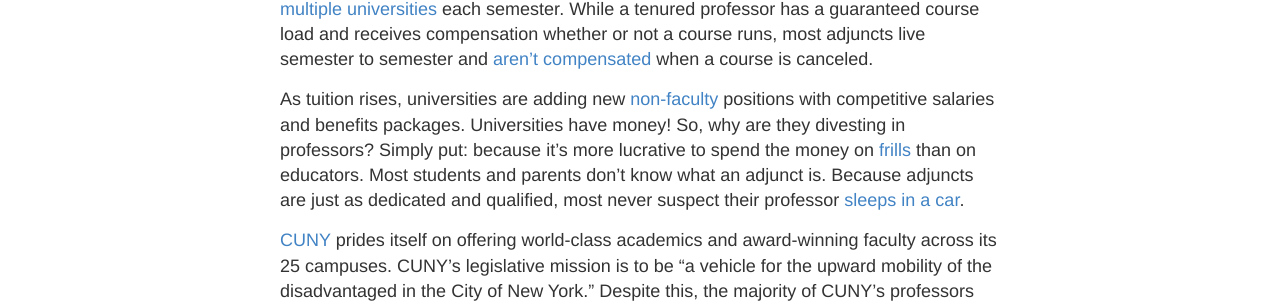
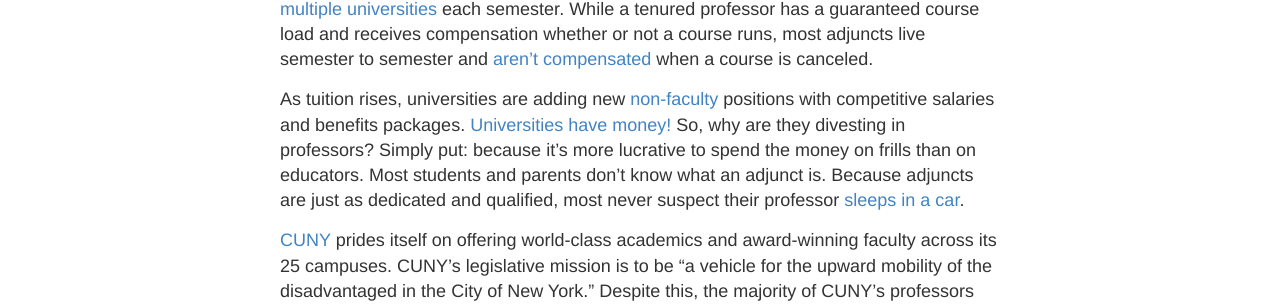
Before and after one commit to adjunctsarepeople/adjunctsarepeople.github.io, a Jekyll site: the page built from _posts/2014-3-3-Hello-World.md, in a window 1280 px wide. Shown: the part 449-756 px from the top of the page. Built offline with Jekyll 4.4.1, drawn with Linux system fonts in a browser that asks for light colours.

```diff
--- a/_posts/2014-3-3-Hello-World.md
+++ b/_posts/2014-3-3-Hello-World.md
@@ -5,7 +5,7 @@ An [adjunct](http://cunyadjunctproject.org/files/2009/03/main-points-and-discuss
 
 On average a tenured professor makes [$79,424](https://www.insidehighered.com/news/2016/04/11/annual-aaup-salary-survey-says-professor-pay-34); plus benefits, receives research stipends and has job security. Meanwhile, an adjunct averages [$3,000](https://www.insidehighered.com/news/2014/02/05/college-work-forces-grew-not-fast-enrollment) per course, which for a full eight-course load pays around [$22,000 - $25,000](https://www.npr.org/2013/09/22/224946206/adjunct-professor-dies-destitute-then-sparks-debate), often without benefits, professional support or even office space. To accumulate enough courses to survive, adjuncts teach at [multiple universities](https://www.insidehighered.com/advice/2015/05/11/essay-instructor-who-has-taught-adjunct-25-years) each semester. While a tenured professor has a guaranteed course load and receives compensation whether or not a course runs, most adjuncts live semester to semester and [aren’t compensated](http://www.academicworkforce.org/CAW_portrait_2012.pdf) when a course is canceled.
 
-As tuition rises, universities are adding new [non-faculty](https://www.air.org/sites/default/files/downloads/report/DeltaCostAIR-Labor-Expensive-Higher-Education-Staffing-Brief-Feb2014.pdf) positions with competitive salaries and benefits packages. Universities have money! So, why are they divesting in professors? Simply put: because it’s more lucrative to spend the money on [frills](https://www.theatlantic.com/business/archive/2015/09/higher-education-college-adjunct-professor-salary/404461/) than on educators. Most students and parents don’t know what an adjunct is. Because adjuncts are just as dedicated and qualified, most never suspect their professor [sleeps in a car](https://www.theatlantic.com/business/archive/2015/09/higher-education-college-adjunct-professor-salary/404461/).
+As tuition rises, universities are adding new [non-faculty](https://www.air.org/sites/default/files/downloads/report/DeltaCostAIR-Labor-Expensive-Higher-Education-Staffing-Brief-Feb2014.pdf) positions with competitive salaries and benefits packages. [Universities have money!](https://www.theatlantic.com/business/archive/2015/09/higher-education-college-adjunct-professor-salary/404461/) So, why are they divesting in professors? Simply put: because it’s more lucrative to spend the money on frills than on educators. Most students and parents don’t know what an adjunct is. Because adjuncts are just as dedicated and qualified, most never suspect their professor [sleeps in a car](https://www.theatlantic.com/business/archive/2015/09/higher-education-college-adjunct-professor-salary/404461/).
 
 [CUNY](http://www2.cuny.edu/about/) prides itself on offering world-class academics and award-winning faculty across its 25 campuses.  CUNY’s legislative mission is to be “a vehicle for the upward mobility of the disadvantaged in the City of New York.” Despite this, the majority of CUNY's professors are adjuncts who make less than a New Yorker [with only a high diploma](http://cunyadjunctproject.org/files/2009/10/equityweek.pdf). An adjunct who pursues a year-long Fulbright Fellowship — which CUNY celebrates on its subway ads — loses access to health care and other benefits when they return to teach. Ironically, the adjunct who accomplishes something that CUNY uses to boost its acclaim, must now rely on medicaid for at least a year while they regain eligibility for health insurance.
 
```
